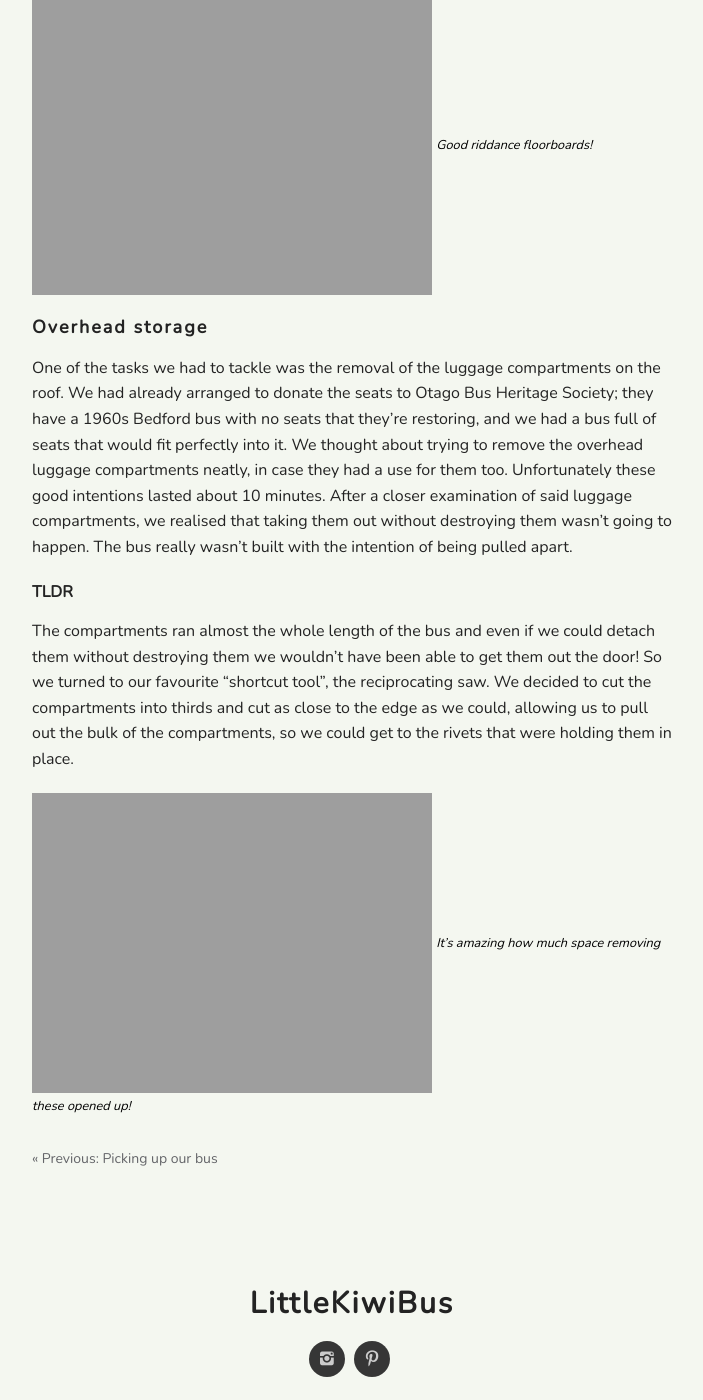
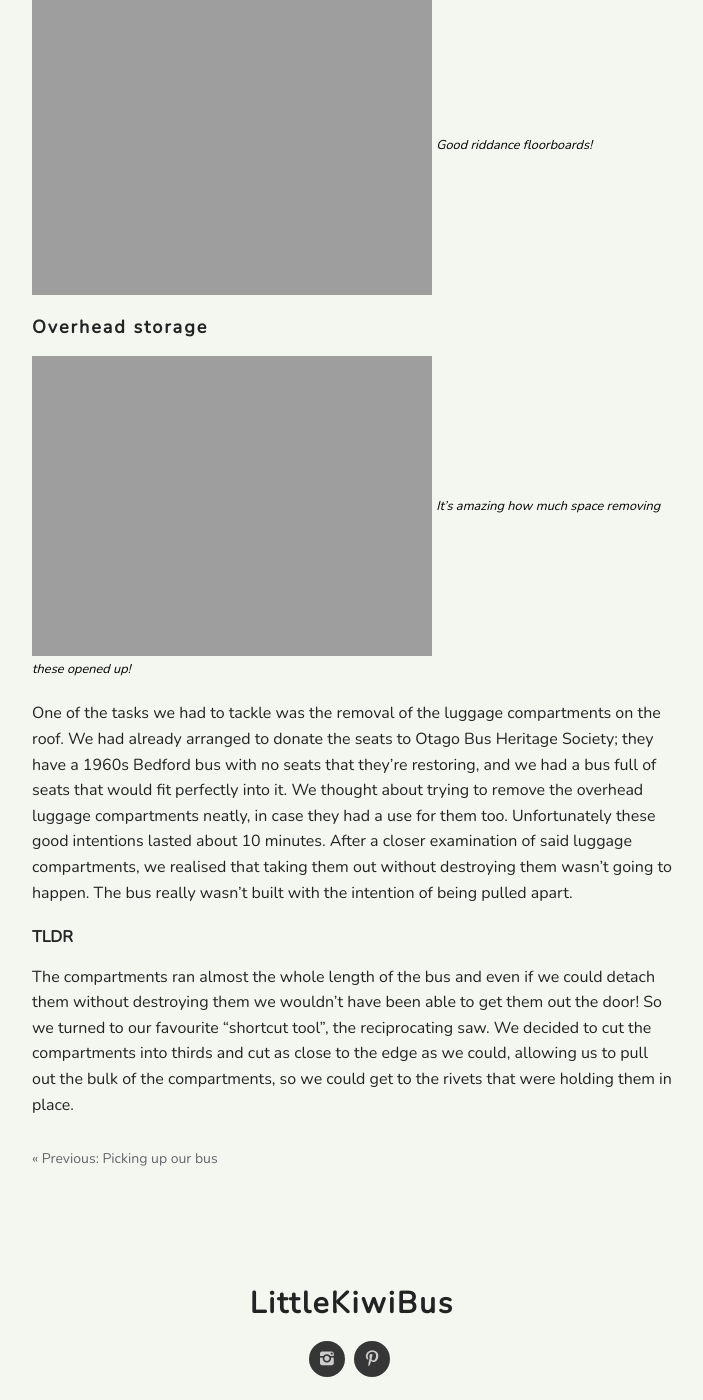
Before and after one commit to vendablefall/littlekiwibus, a Jekyll site: the page built from _posts/2019-01-14-demolishing-the-bus-interior.md, in a window 1280 px wide and 1400 px high, scrolled down 6428 px. Shown: the whole window, without its empty margins (288-991 px from the left). Built offline with Jekyll 4.4.1, drawn with Linux system fonts in a browser that asks for light colours; Markdown is read by kramdown in place of the engine named in the settings; comment, search, counter and statistics services are not loaded.

Commit message:
photo re arrange

```diff
--- a/_posts/2019-01-14-demolishing-the-bus-interior.md
+++ b/_posts/2019-01-14-demolishing-the-bus-interior.md
@@ -96,11 +96,10 @@ Once we were finsished we could see that even though it seemed that there was no
 <div id="ostorage"></div>
 
 ### Overhead storage
+<img src="{{site.url}}/images/demolishing-the-bus-interior/luggage.jpg"/>
+<a class="image-captions">It's amazing how much space removing these opened up!</a>
 
 One of the tasks we had to tackle was the removal of the luggage compartments on the roof. We had already arranged to donate the seats to Otago Bus Heritage Society; they have a 1960s Bedford bus with no seats that they're restoring, and we had a bus full of seats that would fit perfectly into it. We thought about trying to remove the overhead luggage compartments neatly, in case they had a use for them too. Unfortunately these good intentions lasted about 10 minutes. After a closer examination of said luggage compartments, we realised that taking them out without destroying them wasn't going to happen. The bus really wasn't built with the intention of being pulled apart.
 
 ##### TLDR
 The compartments ran almost the whole length of the bus and even if we could detach them without destroying them we wouldn't have been able to get them out the door! So we turned to our favourite "shortcut tool", the reciprocating saw. We decided to cut the compartments into thirds and cut as close to the edge as we could, allowing us to pull out the bulk of the compartments, so we could get to the rivets that were holding them in place.
-
-<img src="{{site.url}}/images/demolishing-the-bus-interior/luggage.jpg"/>
-<a class="image-captions">It's amazing how much space removing these opened up!</a>
```
